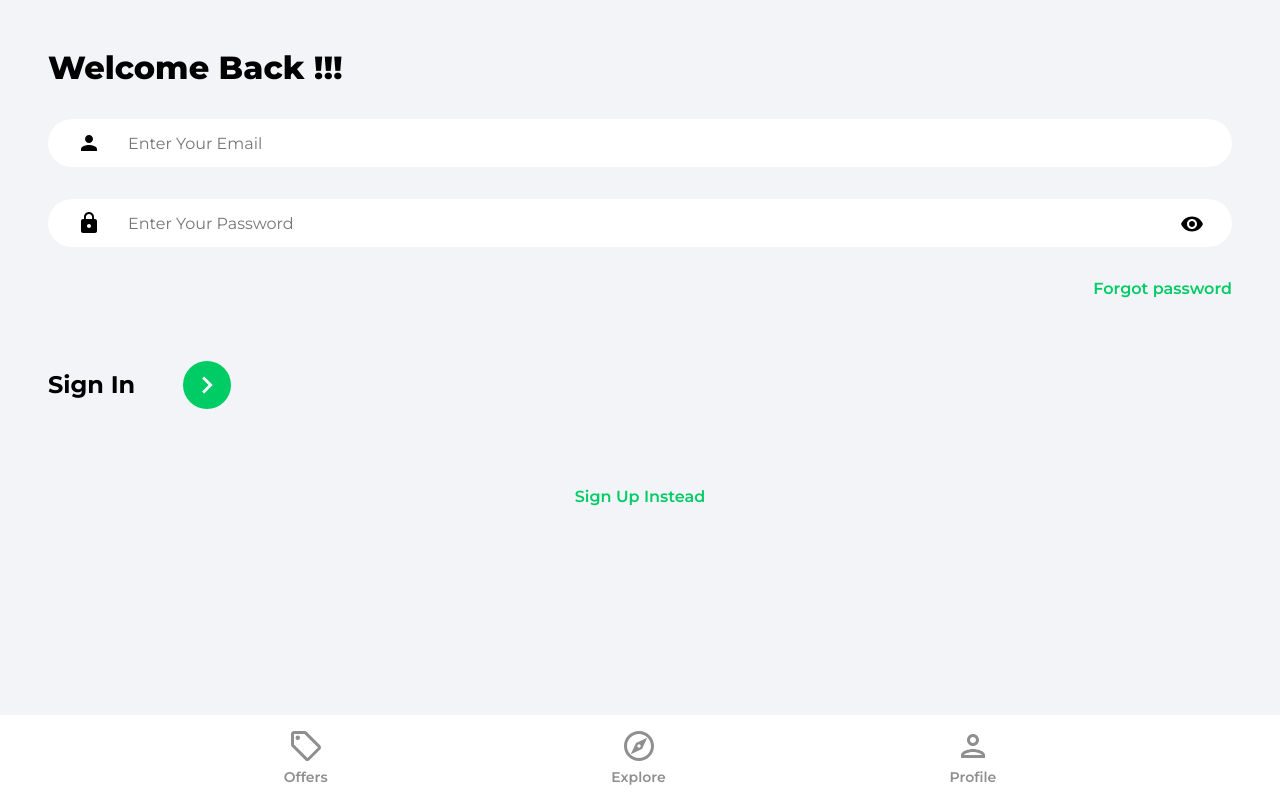
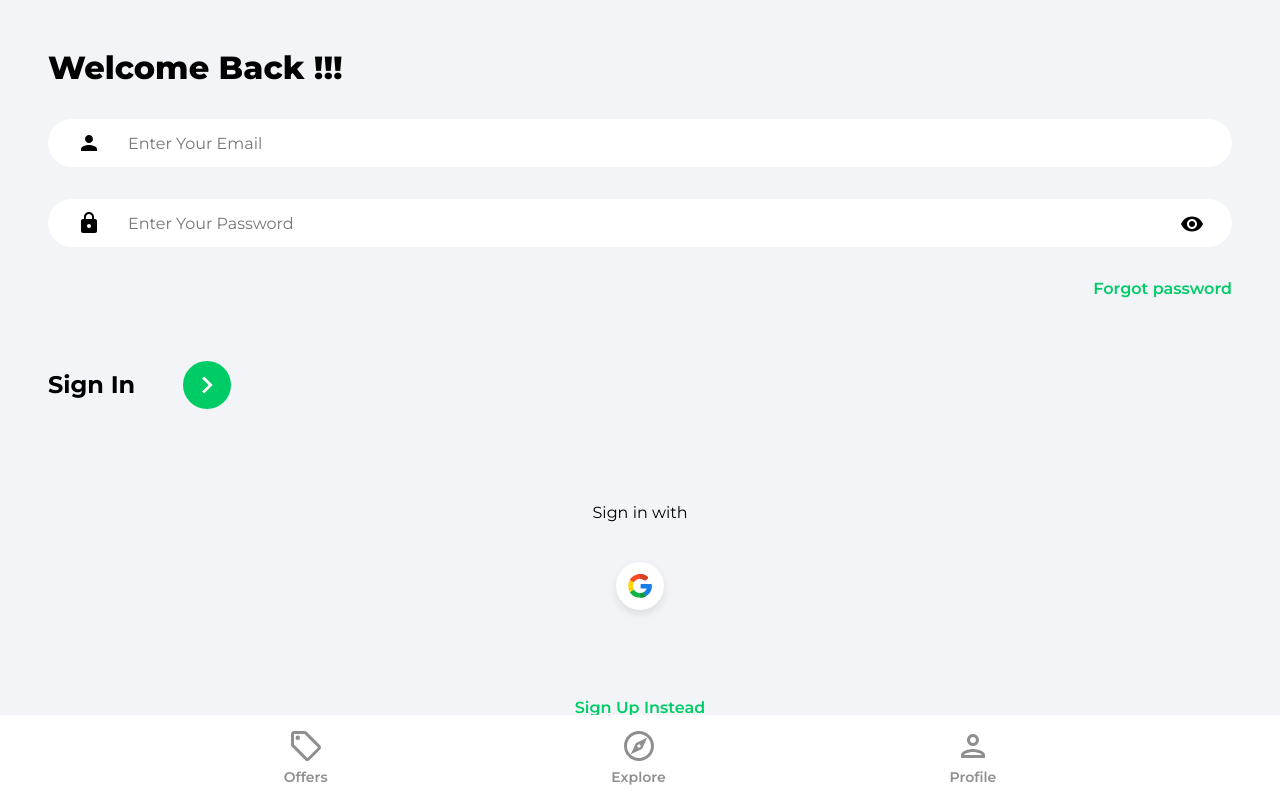
Before and after one commit to rawat-aryman/gharDekho, a React (Create React App) app: page /SignIn in a window 1280 px wide. Built offline with nearby package versions, Linux system fonts and the light colour scheme.

Commit message:
added googel OAuth functionality

```diff
--- /dev/null
+++ b/src/components/GoogleOAuth.jsx
@@ -0,0 +1,51 @@
+import React from 'react'
+import {useNavigate , useLocation} from 'react-router-dom';
+import {getAuth , signInWithPopup , GoogleAuthProvider} from 'firebase/auth';
+import {doc, setDoc , getDoc , serverTimestamp } from 'firebase/firestore';
+import { db } from '../firebase.config';
+import { toast } from 'react-toastify';
+import googleIcon from '../assets/svg/googleIcon.svg';
+import { async } from '@firebase/util';
+
+function GoogleOAuth() {
+    const navigate = useNavigate();
+    const location = useLocation();
+
+    const onClick = async () => {
+
+        try {
+            const auth = getAuth();
+            const provider = new GoogleAuthProvider();
+            const result = await signInWithPopup(auth , provider);
+            const user = result.user;
+
+            // check whether the user is present in the database or not
+            const docRef = doc(db , 'users' , user.uid);
+            const docSnap = await getDoc(docRef);
+
+            // adding a user
+            if(!docSnap.exists()){
+                await setDoc(doc(db,'users',user.uid) , {
+                    name : user.displayName,
+                    email : user.email,
+                    timestamp : serverTimestamp(),
+                })
+            }
+
+            navigate('/');
+
+        } catch (error) {
+            toast.error('could not authenticate with google');
+        }
+
+    };
+
+    return <div className="socialLogin">
+        <p>Sign {location.pathname === '/SignIn' ? 'in' : 'up'} with</p>
+        <button className="socialIconDiv" onClick={onClick}>
+            <img className='socialIconImg' src={googleIcon} alt="google icon" />
+        </button>
+    </div>
+}
+
+export default GoogleOAuth
--- a/src/pages/SignIn.jsx
+++ b/src/pages/SignIn.jsx
@@ -4,6 +4,7 @@
 import {getAuth , signInWithEmailAndPassword} from 'firebase/auth';
 import {ReactComponent as ArrowRightIcon} from '../assets/svg/keyboardArrowRightIcon.svg';
 import visbilityIcon from '../assets/svg/visibilityIcon.svg'
+import GoogleOAuth from '../components/GoogleOAuth';
 // import { Toast } from 'react-toastify/dist/components';
 
 function SignIn() {
@@ -74,7 +75,7 @@
 
                 </main>
 
-                {/* Google OAuth */}
+                <GoogleOAuth/>
 
                 <Link to='/SignUp' className='registerLink'>Sign Up Instead</Link>
             </div>
--- a/src/pages/SignUp.jsx
+++ b/src/pages/SignUp.jsx
@@ -7,6 +7,7 @@
 import {ReactComponent as ArrowRightIcon} from '../assets/svg/keyboardArrowRightIcon.svg';
 import visbilityIcon from '../assets/svg/visibilityIcon.svg'
 import { async } from '@firebase/util';
+import GoogleOAuth from '../components/GoogleOAuth';
 
 function SignUp() {
 
@@ -99,7 +100,7 @@
 
                 </main>
 
-                {/* Google OAuth */}
+                <GoogleOAuth/>
 
                 <Link to='/SignIn' className='registerLink'>Sign In Instead</Link>
             </div>
```
